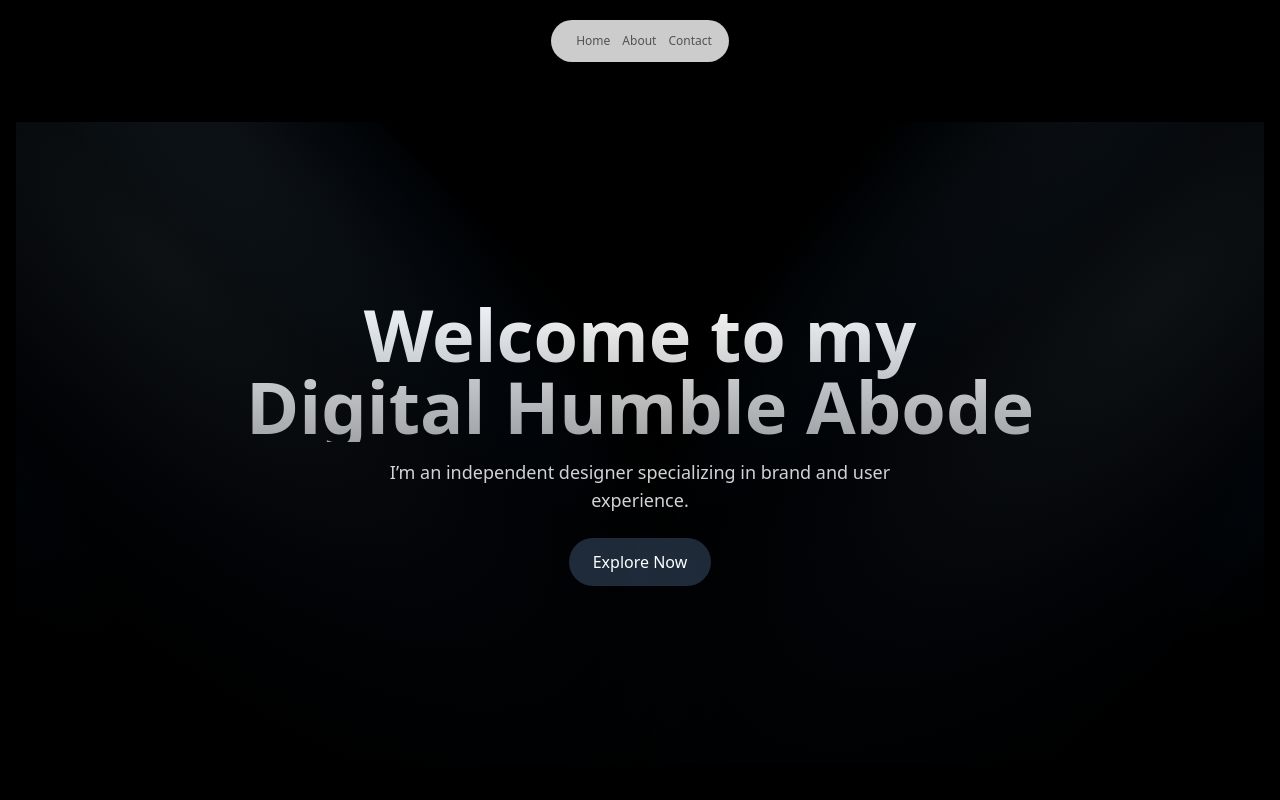
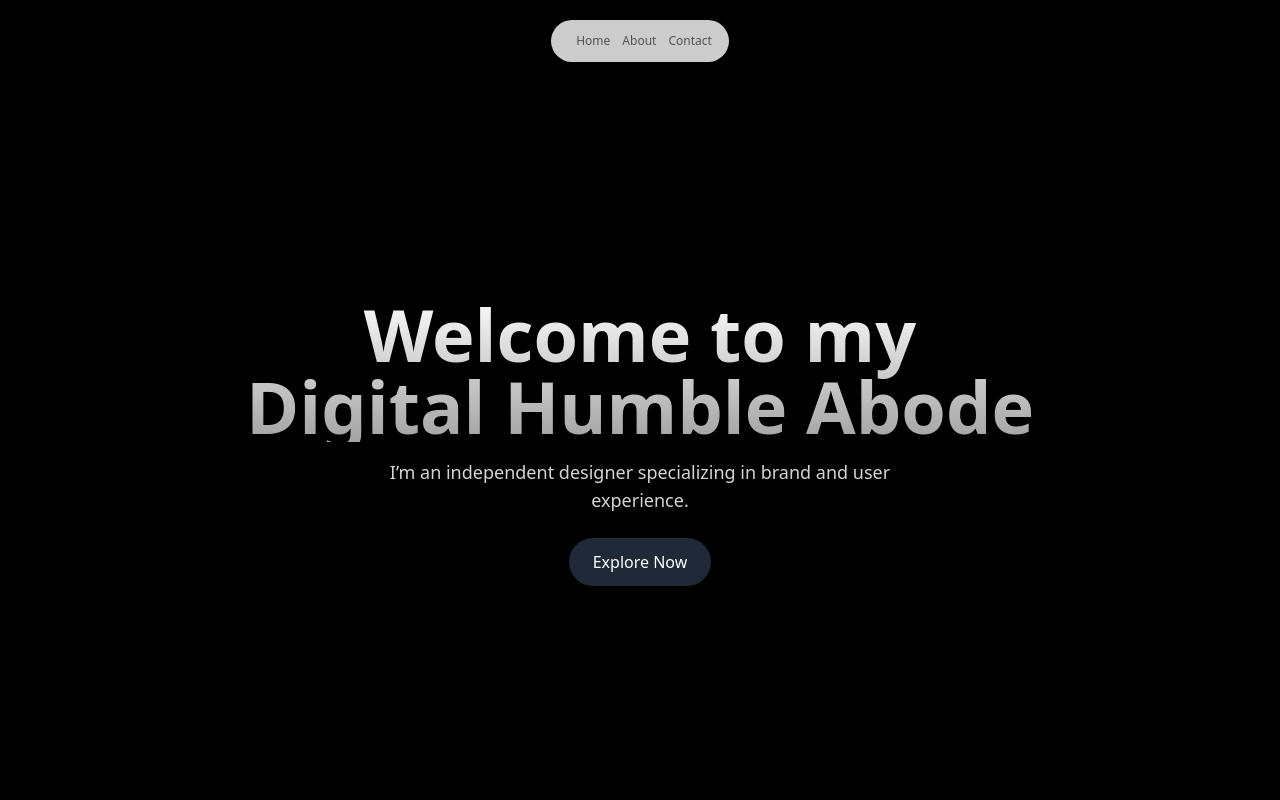
Before and after one commit to rimraf-adi/portfolio, a Next.js app: page / in a window 1280 px wide. Shown: the top 800 px of the page. Built offline with nearby package versions, Linux system fonts and the light colour scheme.

Commit message:
fix:spotlight

```diff
--- a/app/page.tsx
+++ b/app/page.tsx
@@ -1,7 +1,7 @@
 "use client";
 
 import { motion } from "framer-motion";
-import { Spotlight } from "@/components/ui/spotlight"; // Ensure correct import path
+
 import { Navbar } from "@/components/ui/floating-navbar"; // Ensure correct import path
 
 export default function Home() {
@@ -18,7 +18,7 @@ export default function Home() {
 
       {/* Hero Section */}
       <div className="h-[40rem] w-full flex items-center justify-center bg-black/[0.96] antialiased bg-grid-white/[0.02] relative overflow-hidden mt-20">
-        <Spotlight />
+
         <motion.div
           initial={{ opacity: 0.0, y: 40 }}
           whileInView={{ opacity: 1, y: 0 }}
--- a/components/ui/spotlight.tsx
+++ /dev/null
@@ -1,128 +0,0 @@
-"use client";
-import React from "react";
-import { motion } from "motion/react";
-
-type SpotlightProps = {
-  gradientFirst?: string;
-  gradientSecond?: string;
-  gradientThird?: string;
-  translateY?: number;
-  width?: number;
-  height?: number;
-  smallWidth?: number;
-  duration?: number;
-  xOffset?: number;
-};
-
-export const Spotlight = ({
-  gradientFirst = "radial-gradient(68.54% 68.72% at 55.02% 31.46%, hsla(210, 100%, 85%, .08) 0, hsla(210, 100%, 55%, .02) 50%, hsla(210, 100%, 45%, 0) 80%)",
-  gradientSecond = "radial-gradient(50% 50% at 50% 50%, hsla(210, 100%, 85%, .06) 0, hsla(210, 100%, 55%, .02) 80%, transparent 100%)",
-  gradientThird = "radial-gradient(50% 50% at 50% 50%, hsla(210, 100%, 85%, .04) 0, hsla(210, 100%, 45%, .02) 80%, transparent 100%)",
-  translateY = -350,
-  width = 560,
-  height = 1380,
-  smallWidth = 240,
-  duration = 7,
-  xOffset = 100,
-}: SpotlightProps = {}) => {
-  return (
-    <motion.div
-      initial={{
-        opacity: 0,
-      }}
-      animate={{
-        opacity: 1,
-      }}
-      transition={{
-        duration: 1.5,
-      }}
-      className="pointer-events-none absolute inset-0 h-full w-full"
-    >
-      <motion.div
-        animate={{
-          x: [0, xOffset, 0],
-        }}
-        transition={{
-          duration,
-          repeat: Infinity,
-          repeatType: "reverse",
-          ease: "easeInOut",
-        }}
-        className="absolute top-0 left-0 w-screen h-screen z-40 pointer-events-none"
-      >
-        <div
-          style={{
-            transform: `translateY(${translateY}px) rotate(-45deg)`,
-            background: gradientFirst,
-            width: `${width}px`,
-            height: `${height}px`,
-          }}
-          className={`absolute top-0 left-0`}
-        />
-
-        <div
-          style={{
-            transform: "rotate(-45deg) translate(5%, -50%)",
-            background: gradientSecond,
-            width: `${smallWidth}px`,
-            height: `${height}px`,
-          }}
-          className={`absolute top-0 left-0 origin-top-left`}
-        />
-
-        <div
-          style={{
-            transform: "rotate(-45deg) translate(-180%, -70%)",
-            background: gradientThird,
-            width: `${smallWidth}px`,
-            height: `${height}px`,
-          }}
-          className={`absolute top-0 left-0 origin-top-left`}
-        />
-      </motion.div>
-
-      <motion.div
-        animate={{
-          x: [0, -xOffset, 0],
-        }}
-        transition={{
-          duration,
-          repeat: Infinity,
-          repeatType: "reverse",
-          ease: "easeInOut",
-        }}
-        className="absolute top-0 right-0 w-screen h-screen z-40 pointer-events-none"
-      >
-        <div
-          style={{
-            transform: `translateY(${translateY}px) rotate(45deg)`,
-            background: gradientFirst,
-            width: `${width}px`,
-            height: `${height}px`,
-          }}
-          className={`absolute top-0 right-0`}
-        />
-
-        <div
-          style={{
-            transform: "rotate(45deg) translate(-5%, -50%)",
-            background: gradientSecond,
-            width: `${smallWidth}px`,
-            height: `${height}px`,
-          }}
-          className={`absolute top-0 right-0 origin-top-right`}
-        />
-
-        <div
-          style={{
-            transform: "rotate(45deg) translate(180%, -70%)",
-            background: gradientThird,
-            width: `${smallWidth}px`,
-            height: `${height}px`,
-          }}
-          className={`absolute top-0 right-0 origin-top-right`}
-        />
-      </motion.div>
-    </motion.div>
-  );
-};
```
